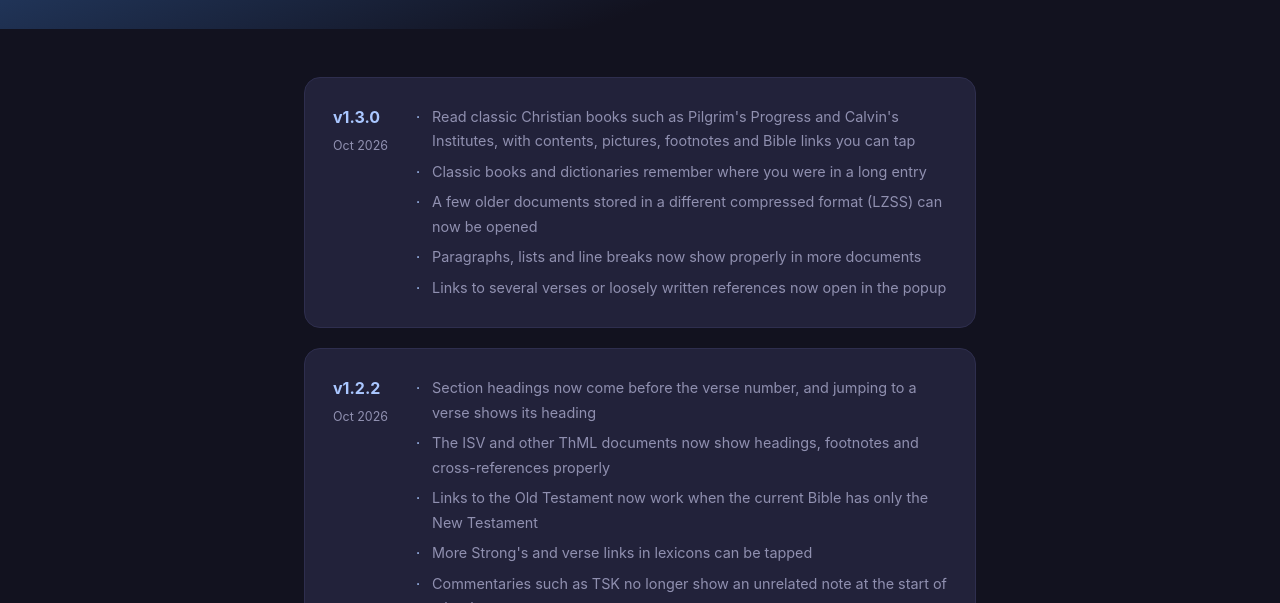
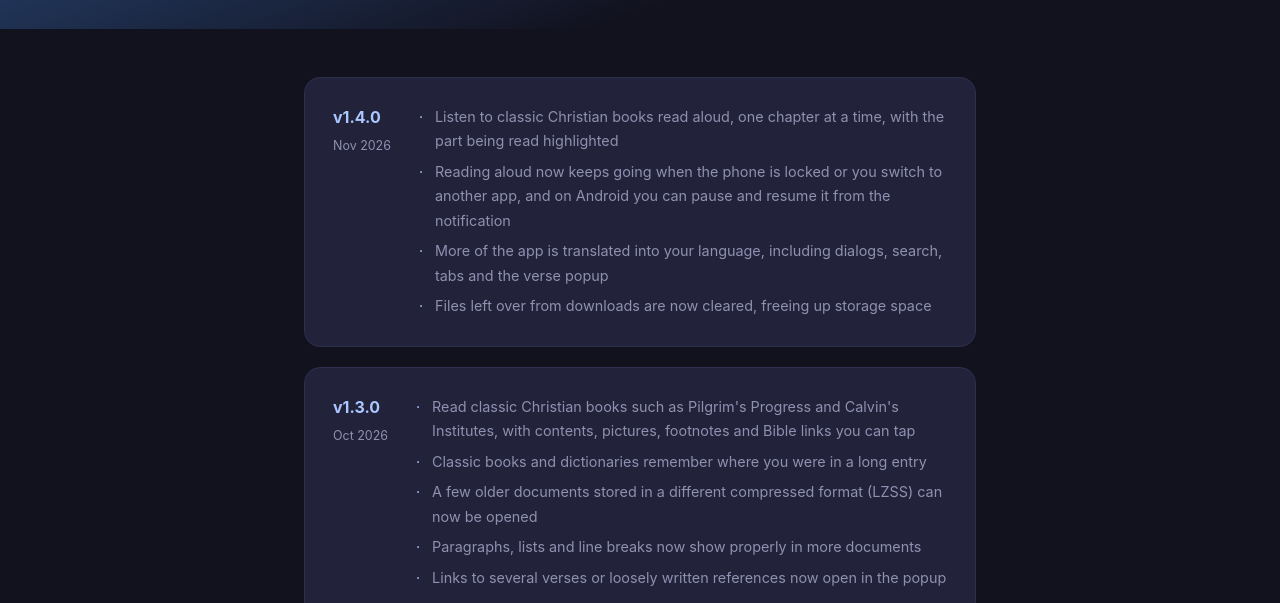
Before and after one commit to mjdenham/tap-bible, a plain HTML site: page release-notes.html in a window 1280 px wide. Shown: the part 197-800 px from the top of the page. Drawn offline with Linux system fonts and the light colour scheme.

Commit message:
Add 1.4.0 release notes

```diff
--- a/release-notes.html
+++ b/release-notes.html
@@ -91,6 +91,21 @@
 </header>
 
 <main>
+
+  <div class="release-item">
+    <div>
+      <div class="release-version">v1.4.0</div>
+      <div class="release-date">Nov 2026</div>
+    </div>
+    <div class="release-notes">
+      <ul>
+        <li>Listen to classic Christian books read aloud, one chapter at a time, with the part being read highlighted</li>
+        <li>Reading aloud now keeps going when the phone is locked or you switch to another app, and on Android you can pause and resume it from the notification</li>
+        <li>More of the app is translated into your language, including dialogs, search, tabs and the verse popup</li>
+        <li>Files left over from downloads are now cleared, freeing up storage space</li>
+      </ul>
+    </div>
+  </div>
 
   <div class="release-item">
     <div>
```
